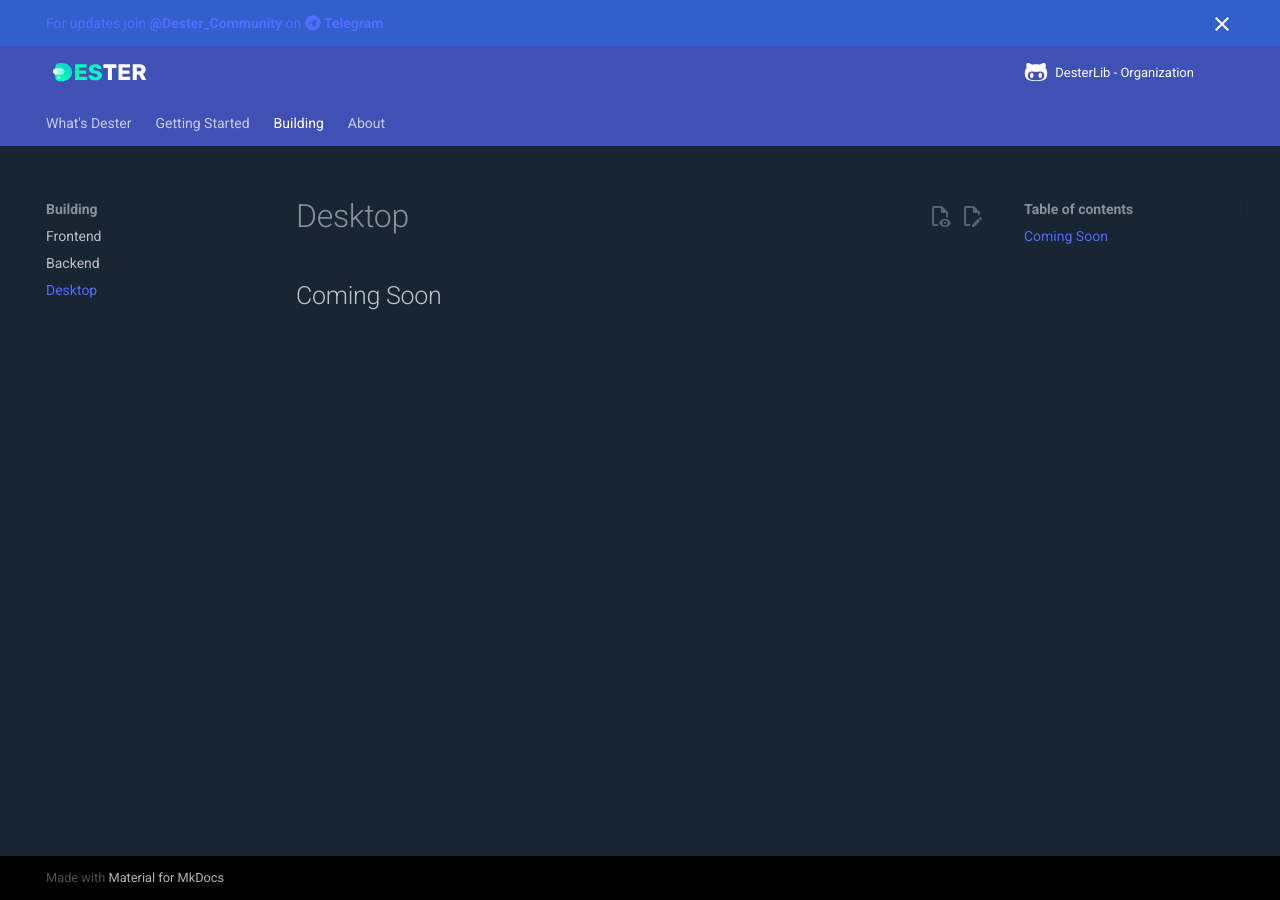
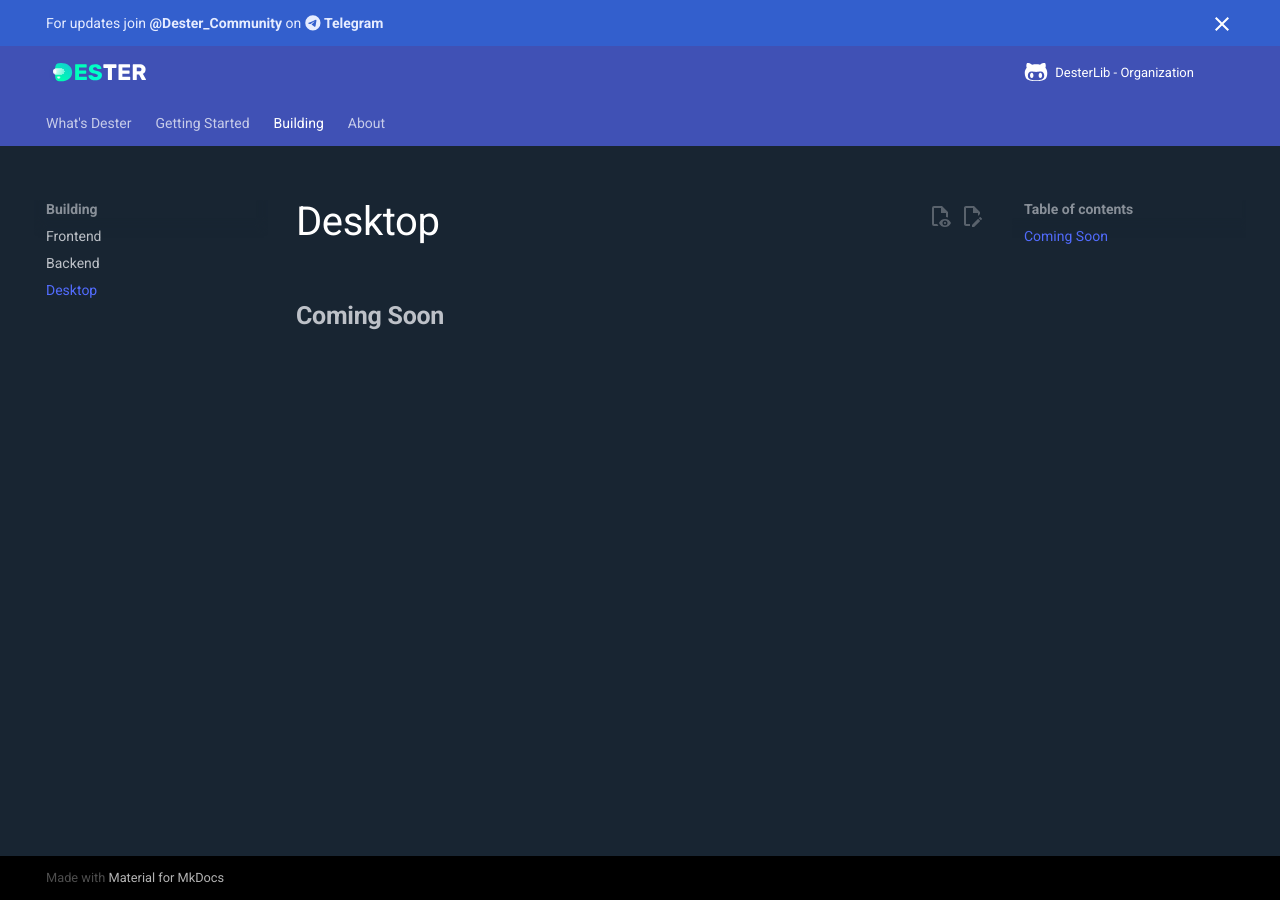
Before and after one commit to DesterLib/Docs, an MkDocs documentation site: the page built from docs/building/desktop.md, in a window 1280 px wide. Built offline with MkDocs 1.6.1 and Material for MkDocs 9.7.7, drawn with Linux system fonts in a browser that asks for light colours.

Commit message:
fix: home.html
new layout, improved styles and images.

```diff
--- a/docs/stylesheets/extra.css
+++ b/docs/stylesheets/extra.css
@@ -39,6 +39,22 @@
   height: auto;
 }
 
+.md-typeset .md-button {
+  border: 0px;
+}
+
+.md-typeset .md-button--primary {
+  background-color: var(--md-footer-bg-color);
+}
+
+.announcement-bar-custom {
+  color: #e6ecff !important;
+}
+
+.announcement-bar-custom:hover {
+  color: #ffffff !important;
+}
+
 .md-nav__item .md-nav__link--active {
   color: var(--md-accent-fg-color);
 }
@@ -60,3 +76,14 @@
 .md-footer {
   background-color: #0e1b26;
 }
+
+.md-typeset h1 {
+  font-size: 2rem;
+  font-weight: 500;
+  color: #ffffff;
+}
+
+.md-typeset h2 {
+  margin: 0;
+  font-weight: 600;
+}
--- a/overrides/home.html
+++ b/overrides/home.html
@@ -1,11 +1,14 @@
 {% extends "main.html" %}
 
 <!-- Render hero under tabs -->
-{% block tabs %} {{ super() }}
+{% block tabs %} {{ super() }} {% block extrahead %}
+<link
+  rel="stylesheet"
+  href="https://fonts.googleapis.com/css2?family=Material+Symbols+Rounded:opsz,wght,FILL,GRAD@48,700,1,0"
+/>
+{% endblock %}
 
 <style>
-  /* Additional STyles for landingpage */
-
   /* Application header should be static for the landing page */
   .md-header {
     position: initial;
@@ -21,25 +24,17 @@
     display: none;
   }
 
-  .mdx-hero {
-    position: relative;
-    min-height: 600px;
-  }
-
   .mdx-hero__image {
     height: 100%;
   }
 
   .mdx-hero__content {
-    position: absolute;
-    left: 0;
-    bottom: 0;
-    padding: 50px;
+    padding: 2rem;
   }
 
   .mdx-hero__content h1 {
     font-weight: 500;
-    font-size: 3rem;
+    font-size: 2rem;
     margin: 0px;
   }
 
@@ -50,6 +45,43 @@
 
   .md-typeset .md-button:hover {
     color: #000000;
+  }
+
+  .d-container-primary {
+    background-color: #182532;
+  }
+
+  .d-content {
+    padding: 2rem;
+    max-width: 1200px;
+    margin: auto;
+    color: #ffffff;
+  }
+
+  .d-column {
+    width: 100%;
+    display: flex;
+    margin-bottom: 15px;
+    margin-right: 4%;
+  }
+
+  .d-row {
+    margin-top: 35px;
+  }
+
+  .d-icon {
+    min-width: 50px;
+    max-width: 50px;
+    min-height: 50px;
+    max-height: 50px;
+    float: left;
+    margin-right: 15px;
+    display: flex;
+    align-items: center;
+    justify-content: center;
+    border-radius: 50%;
+    overflow: hidden;
+    background-color: rgba(106, 106, 106, 0.337);
   }
 
   /* Hide table of contents */
@@ -70,20 +102,13 @@
 <!-- Hero for landing page -->
 <section class="mdx-container">
   <div class="md-typeset">
-    <div class="mdx-hero">
-      <!-- Hero image -->
-      <div class="mdx-hero__image">
-        <img
-          src="assets/images/banner/home-banner.png"
-          alt=""
-          width="100%"
-          height="100%"
-          draggable="false"
-        />
+    <div>
+      <div class="d-container-primary">
+        <div>
+          <img width="100%" src="assets/images/banner/home-banner.png" alt="" />
         </div>
-
-      <!-- Hero content -->
-      <div class="mdx-hero__content">
+        <div class="d-content">
+          <div>
             <h1>A powerful media library organizer</h1>
             <p>{{ config.site_description }}. Set up in 15 minutes.</p>
             <a
@@ -94,12 +119,102 @@
               Quick start
             </a>
             <a
-          href="{{ 'insiders/' | url }}"
+              target="_blank"
+              href="{{ 'https://github.com/DesterLib' | url }}"
               title="Material for MkDocs Insiders"
-          class="md-button"
+              class="md-button md-button--secondary"
             >
-          Get Insiders
+              Github
             </a>
+          </div>
+        </div>
+      </div>
+      <div class="d-container-primary">
+        <div class="d-main-box-content">
+          <div class="d-content">
+            <h1>Features</h1>
+            <div class="d-row">
+              <div class="d-column">
+                <div class="d-icon">
+                  <span class="material-symbols-rounded"> play_arrow </span>
+                </div>
+                <div class="d-text">
+                  <h2>All your Movies and Shows in one place</h2>
+                  <p>
+                    Dester organizes all your movies and shows in an intivitive
+                    ui which make finding your beloved movie or show in a matter
+                    of seconds.
+                  </p>
+                </div>
+              </div>
+              <div class="d-column">
+                <div class="d-icon">
+                  <span class="material-symbols-rounded">search</span>
+                </div>
+                <div class="d-text">
+                  <h2>Powerful Search functionality</h2>
+                  <p>
+                    Finding your favourite's to watch can get tiring or
+                    frustrating sometimes Dester provides a powerful search
+                    functionality built-in to instantly filter your media
+                    library.
+                  </p>
+                </div>
+              </div>
+              <div class="d-column">
+                <div class="d-icon">
+                  <span class="material-symbols-rounded">devices</span>
+                </div>
+                <div class="d-text">
+                  <h2>Multi Device Support</h2>
+                  <p>
+                    Dester Looks and Function's the way you'd expect on all your
+                    Devices.
+                  </p>
+                </div>
+              </div>
+              <div class="d-column">
+                <div class="d-icon">
+                  <span class="material-symbols-rounded">file_download</span>
+                </div>
+                <div class="d-text">
+                  <h2>Download</h2>
+                  <p>
+                    Download any or all of your content locally for an offline
+                    entertainment on the go.
+                  </p>
+                </div>
+              </div>
+              <div class="d-column">
+                <div class="d-icon">
+                  <span class="material-symbols-rounded">palette</span>
+                </div>
+                <div class="d-text">
+                  <h2>Completely Customizable [Upcoming]</h2>
+                  <p>
+                    Dester is highly customizable from changing a few styles to
+                    completely revamping the look of Dester by createing your
+                    own custom theme.
+                  </p>
+                </div>
+              </div>
+              <div class="d-column">
+                <div class="d-icon">
+                  <span class="material-symbols-rounded">library_music</span>
+                </div>
+                <div class="d-text">
+                  <h2>
+                    A seemless Music Streaming experience included [Upcoming]
+                  </h2>
+                  <p>
+                    Stream your entire Music/Audio collection on any of your
+                    device.
+                  </p>
+                </div>
+              </div>
+            </div>
+          </div>
+        </div>
       </div>
     </div>
   </div>
--- a/overrides/main.html
+++ b/overrides/main.html
@@ -31,7 +31,7 @@
 
 <!-- Announcement bar -->
 {% block announce %}
-<a href="https://t.me/Dester_Community">
+<a class="announcement-bar-custom" href="https://t.me/Dester_Community">
   For updates join <strong>@Dester_Community</strong> on
   <span class="twemoji telegram">
     {% include ".icons/fontawesome/brands/telegram.svg" %}
```
Also changed, not shown: 1 other file. Lines whose indentation alone changed are shown as unchanged.
